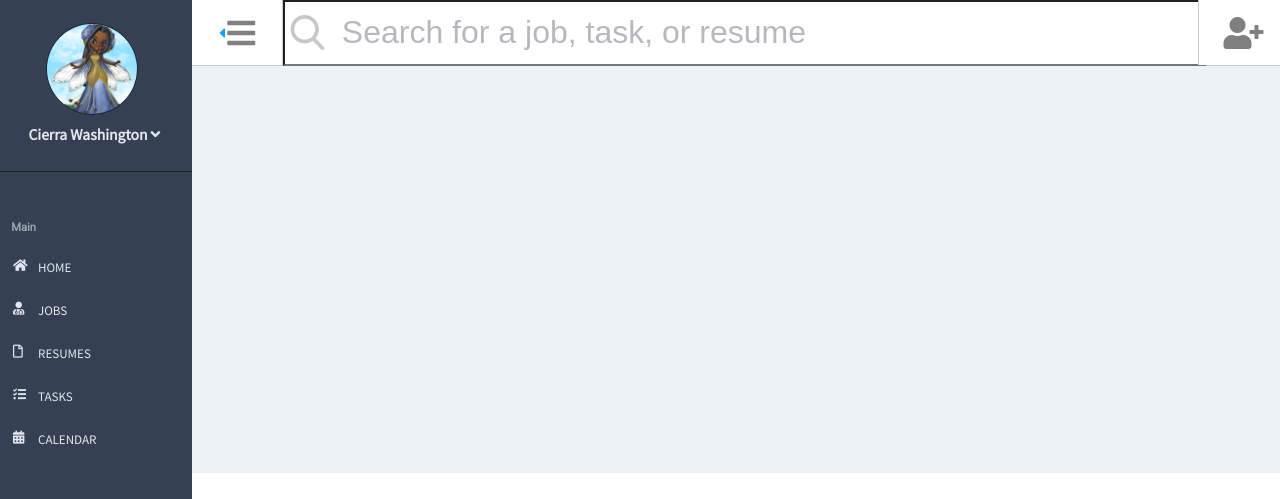
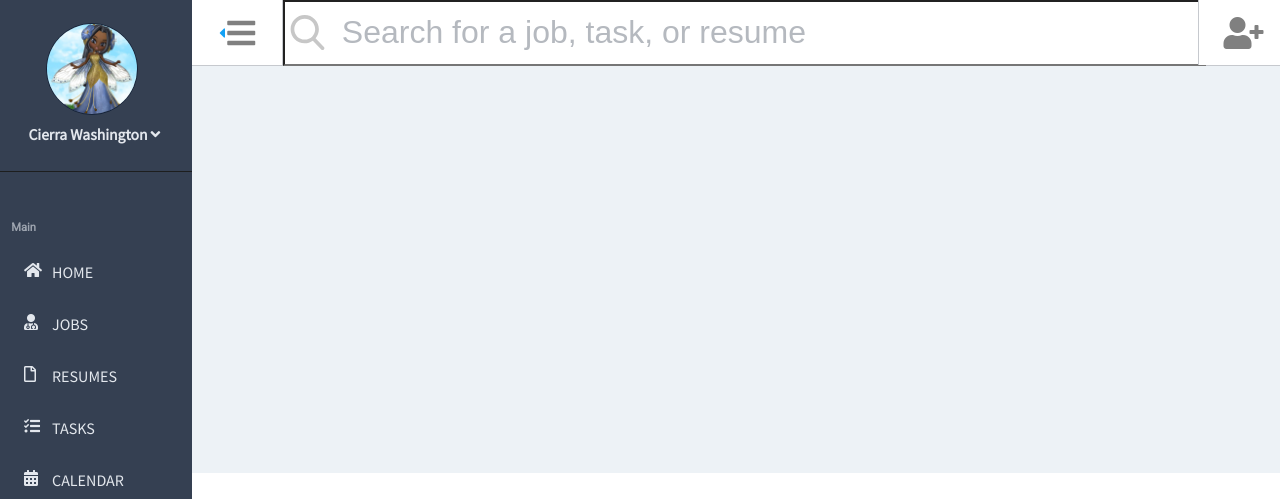
Before and after one commit to cierrajw/cw-comp-challenge-3, a plain HTML site: page index.html in a window 1280 px wide. Shown: the top 499 px of the page. Drawn offline with Linux system fonts and the light colour scheme.

Commit message:
Change font size of left menu

```diff
--- a/style.css
+++ b/style.css
@@ -35,8 +35,8 @@ body {
 .side-menu-text {
   display: flex;
   color: #e3e7ed;
-  font-size: small;
-  margin-left: 1em;
+  font-size: 1em;
+  margin-left: 1.5em;
   font-family: 'Source Sans Pro', sans-serif;
 }
 
```
